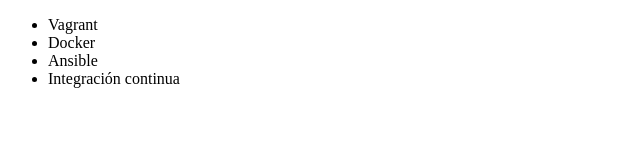
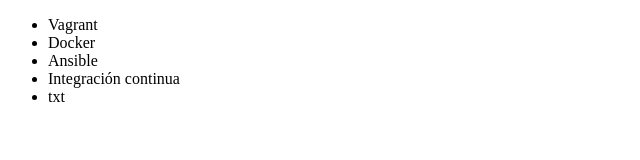
Before and after one commit to fervall1927/pruebaGithub, a plain HTML site: page index.html in a window 1280 px wide. Shown: the full height of the page, 0-640 px from the left. Drawn offline with Linux system fonts and the light colour scheme.

Commit message:
segundo commit

```diff
--- a/index.html
+++ b/index.html
@@ -10,6 +10,7 @@
          <li> Docker </li>
          <li> Ansible </li>
          <li> Integración continua </li>
+         <li>txt</li>
      </ul>
 </body>
 </html>
```
